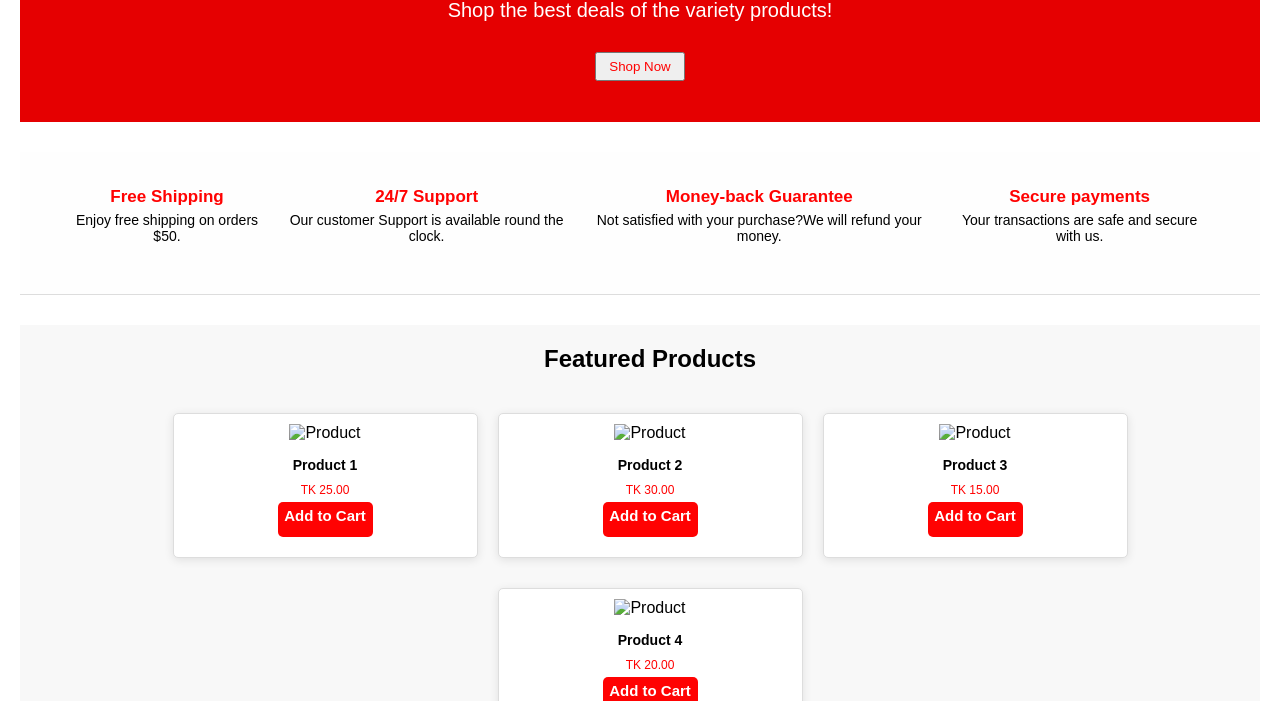
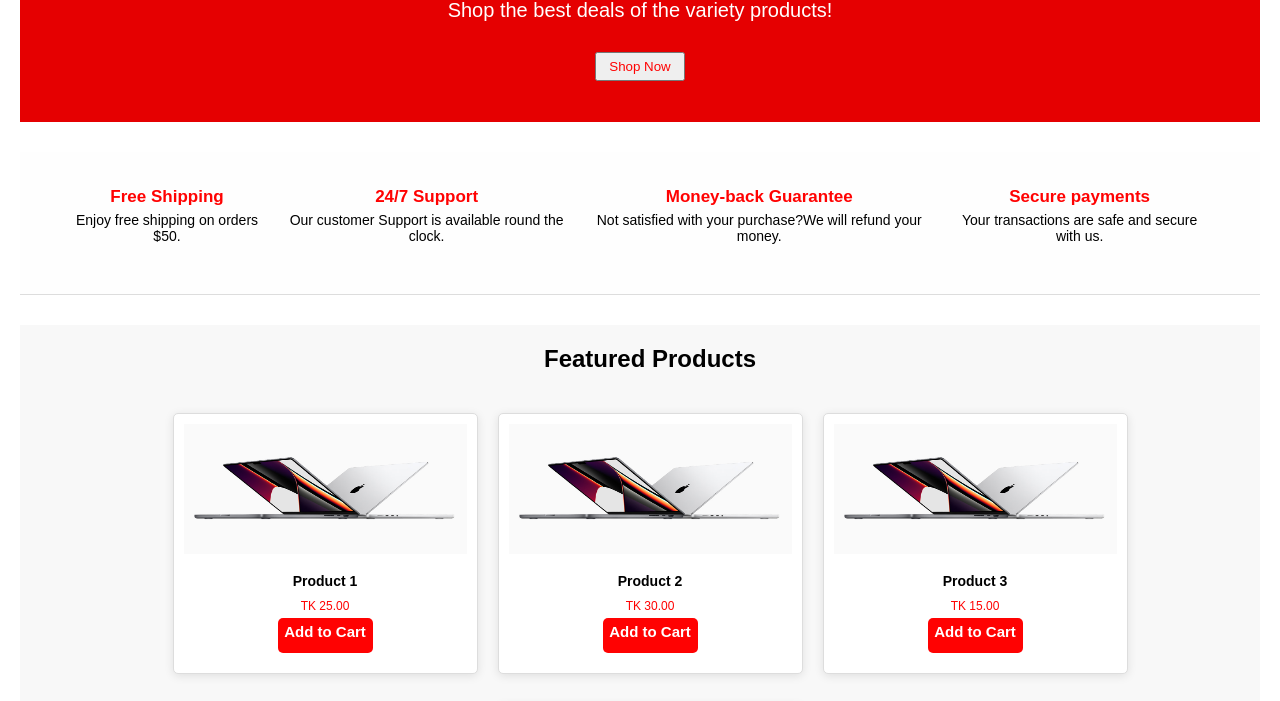
Before and after one commit to whydouneedone/project2, a plain HTML site: page index.html in a window 1280 px wide. Shown: the part 235-936 px from the top of the page. Drawn offline with Linux system fonts and the light colour scheme.

Commit message:
Update index.html

```diff
--- a/index.html
+++ b/index.html
@@ -84,7 +84,7 @@
             </div>
             <div class="card">
                 <div class="card1">
-                    <img src="macbook.png" alt="Product">
+                    <img src="macbook.jpg" alt="Product">
                     <h3>Product 1</h3>
                     <p>TK 25.00</p>
                     <div class="product_btn">Add to Cart</div>
@@ -92,7 +92,7 @@
 
 
                 <div class="card1">
-                    <img src="macbook.png" alt="Product">
+                    <img src="macbook.jpg" alt="Product">
                     <h3>Product 2</h3>
                     <p>TK 30.00</p>
                     <div class="product_btn">Add to Cart</div>
@@ -100,7 +100,7 @@
 
 
                 <div class="card1">
-                    <img src="macbook.png" alt="Product">
+                    <img src="macbook.jpg" alt="Product">
                     <h3>Product 3</h3>
                     <p>TK 15.00</p>
                     <div class="product_btn">Add to Cart</div>
@@ -108,7 +108,7 @@
                 </div>
 
                 <div class="card1">
-                    <img src="macbook.png" alt="Product">
+                    <img src="macbook.jpg" alt="Product">
                     <h3>Product 4</h3>
                     <p>TK 20.00</p>
                     <div class="product_btn">Add to Cart</div>
```
